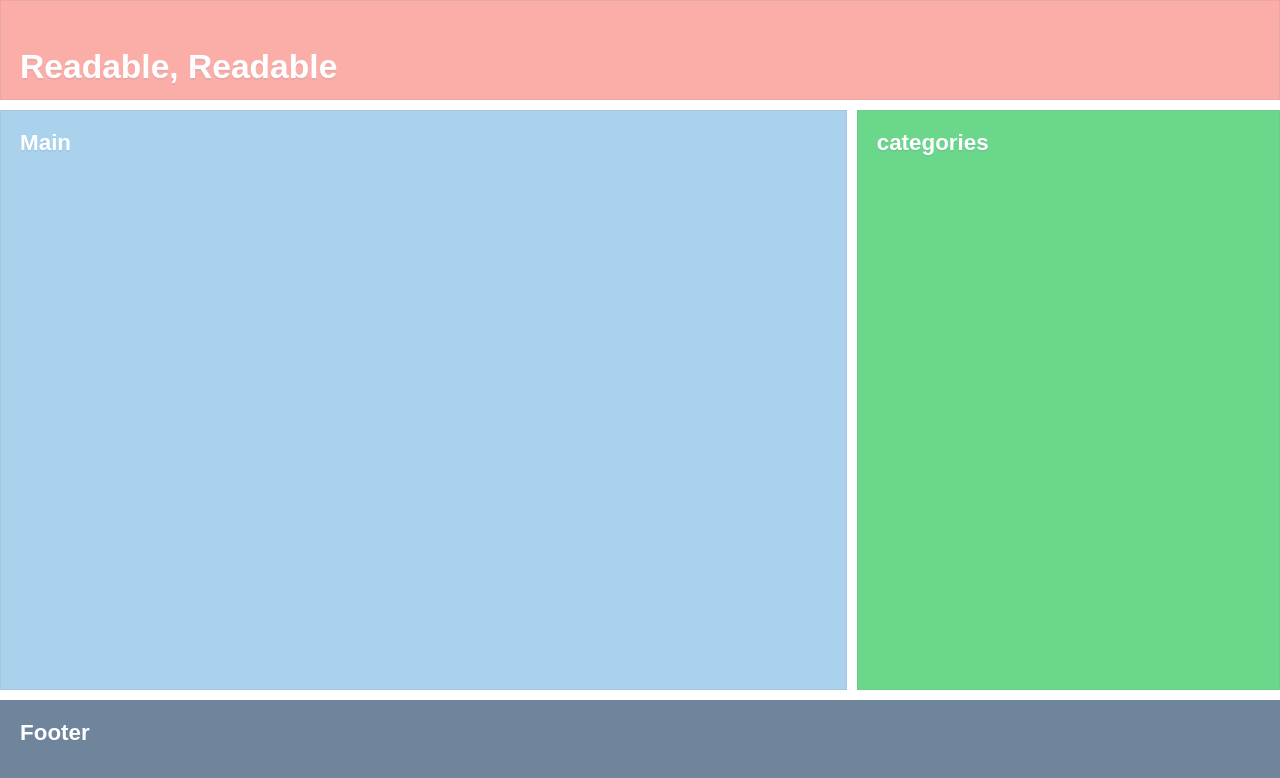
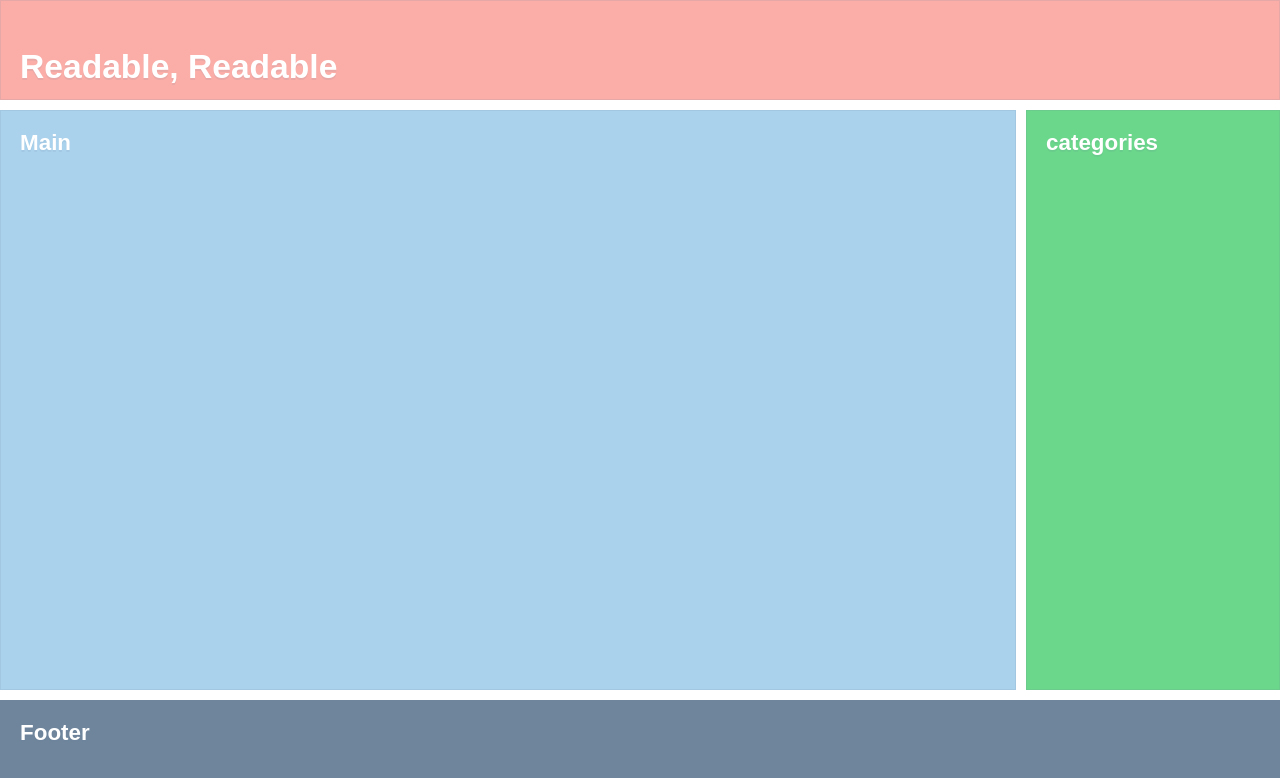
Before and after one commit to g0ng0n/readable-react, a React (Create React App) app in the folder frontend/: page / in a window 1280 px wide. Shown: the top 778 px of the page. Built offline with nearby package versions, Linux system fonts and the light colour scheme; no server answers; what redux-immutable-state-invariant would draw is missing.

Commit message:
adding media queries in order to make the page responsive

```diff
--- a/frontend/src/App.css
+++ b/frontend/src/App.css
@@ -35,19 +35,19 @@ footer {
 }
 
 /* =====================================
-   Grid Layout
+   Grid Layout Mobile Small Screen
 ======================================== */
-
 .container {
   height: 100vh;
   display: grid;
-  grid-template-columns: 2fr 1fr;
-  grid-template-rows: 100px minmax(200px, 1fr)  100px;
+  grid-template-columns: 1fr;
+  grid-auto-rows: minmax(100px, auto);
   grid-gap: 10px;
   grid-template-areas:
-          "header header"
-          "main categories"
-          "footer footer";
+          "header"
+          "categories"
+          "main"
+          "footer";
 }
 
 header {
@@ -65,3 +65,18 @@ categories{
 footer {
   grid-area: footer;
 }
+
+/* =====================================
+   Grid Layout for Medium Screens
+======================================== */
+@media (min-width: 768px) {
+  .container{
+    grid-template-columns: 4fr 1fr;
+    grid-template-rows: 100px minmax(150px, auto) 100px;
+    grid-template-areas:
+            "header header"
+            "main categories"
+            "footer footer";
+    }
+
+}
```
